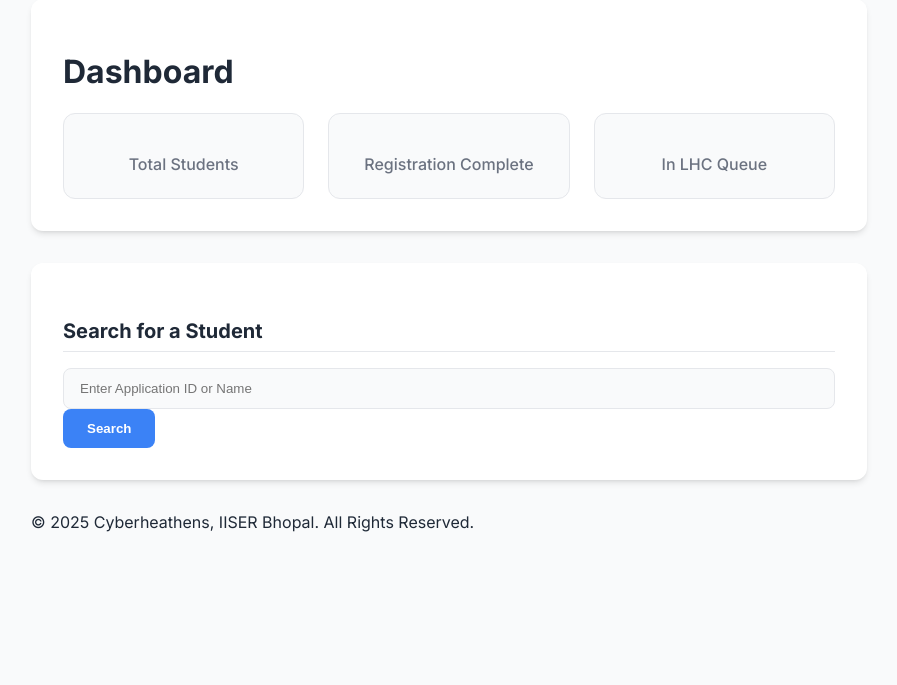
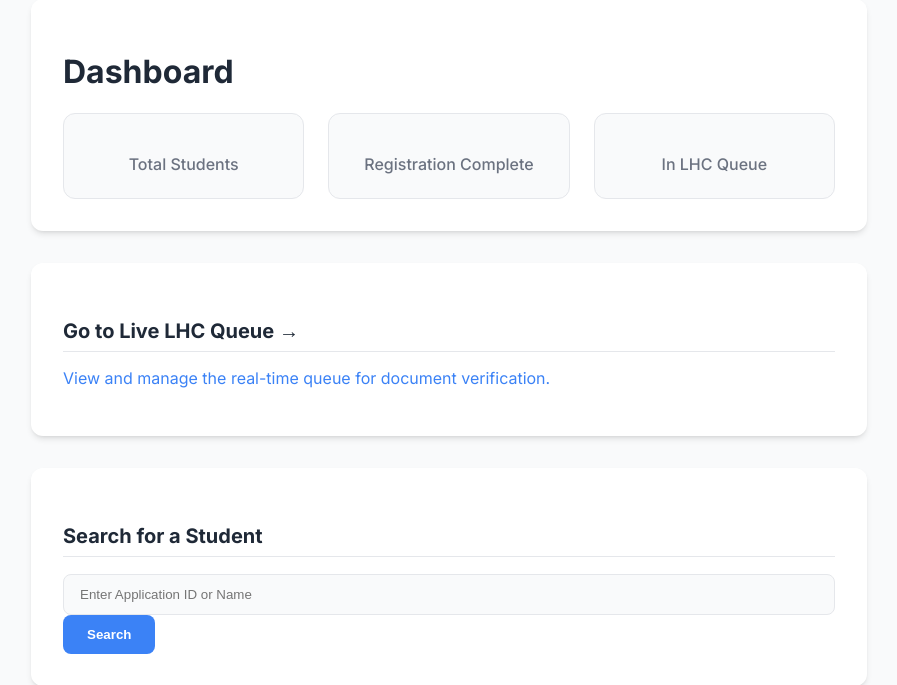
Before and after one commit to Gaurav-s-Project/UDAANHub, a Flask app: template templates/index.html in a window 1280 px wide. Shown: the part 102-787 px from the top of the page, without its empty margins (191-1088 px from the left). Before the commit the page ends 634 px from the top, so only its background shows below. Run offline with Flask 3, Linux system fonts and the light colour scheme; the template is opened without the code that fills it, so the values that code supplies are empty; the visitor is signed in with stand-in values (Sample User, id 1).

Commit message:
Update index.html

```diff
--- a/templates/index.html
+++ b/templates/index.html
@@ -1,11 +1,13 @@
 <!DOCTYPE html>
 <html lang="en">
+
 <head>
     <meta charset="UTF-8">
     <meta name="viewport" content="width=device-width, initial-scale=1.0">
     <title>UDAAN Volunteer Hub</title>
     <link rel="stylesheet" href="{{ url_for('static', filename='style.css') }}">
 </head>
+
 <body>
     <div class="container">
         <header class="app-header">
@@ -40,7 +42,8 @@
                     </div>
                     <div class="form-group">
                         <label for="student_name">Student's Full Name</label>
-                            <input type="text" id="student_name" name="student_name" required placeholder="Enter full name...">
+                        <input type="text" id="student_name" name="student_name" required
+                            placeholder="Enter full name...">
                     </div>
                     <button type="submit" class="primary-btn">Add Student</button>
                 </form>
@@ -63,6 +66,13 @@
                         <p>In LHC Queue</p>
                     </div>
                 </div>
+            </div>
+
+            <div class="card" id="lhc-queue-link-card">
+                <a href="/lhc_queue" class="lhc-queue-link">
+                    <h2>Go to Live LHC Queue &rarr;</h2>
+                    <p>View and manage the real-time queue for document verification.</p>
+                </a>
             </div>
 
             <div class="card" id="search-card">
@@ -103,4 +113,5 @@
     </div>
     <script src="{{ url_for('static', filename='script.js') }}"></script>
 </body>
+
 </html>
```
Lines whose indentation alone changed are shown as unchanged.
